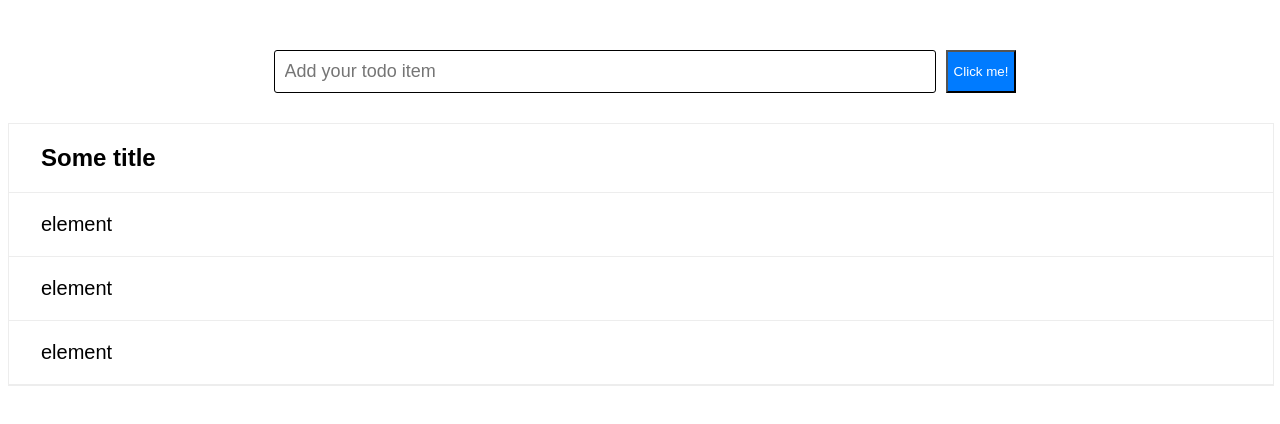
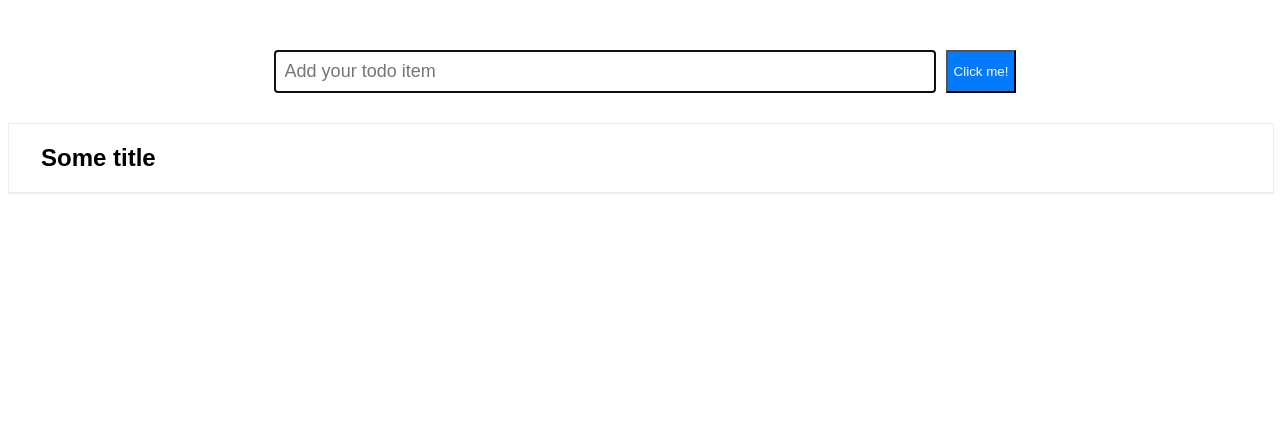
Before and after one commit to hohooio823/synthesis-test, a React (Create React App) app: page / in a window 1280 px wide. Shown: the top 424 px of the page. Built offline with nearby package versions, Linux system fonts and the light colour scheme.

Commit message:
feat: implement adding todo list items

```diff
--- a/src/App.tsx
+++ b/src/App.tsx
@@ -9,6 +9,21 @@ import List from './Components/List/List';
 
 
 class App extends Component {
+
+  state={
+    text:"",
+    todoList:[]
+  }
+
+  inputChangeHandler = (event:any)=>{
+    this.setState({text:event.target.value})
+  }
+
+  buttonClickHandler = ()=>{
+    this.setState({todoList:[...this.state.todoList,this.state.text]})
+    this.setState({text:""})
+  }
+
   render() {
     const Container = styled.div`
       display:flex;
@@ -19,10 +34,10 @@ class App extends Component {
     return (
       <div>
          <Container>
-            <Input placeholder={'Add your todo item'} />
-            <Button type="primary">Click me!</Button>
+            <Input placeholder={'Add your todo item'} value={this.state.text} onChange={this.inputChangeHandler}/>
+            <Button type="primary" onClick={this.buttonClickHandler}>Click me!</Button>
          </Container>
-         <List header="Some title" elements={["element1", "element2", "element3"]} />
+         <List header="Some title" elements={this.state.todoList} />
       </div>
     );
   }
--- a/src/Components/Input/Input.tsx
+++ b/src/Components/Input/Input.tsx
@@ -7,7 +7,7 @@ import  InputProps  from './InputProps';
 
 class Input extends Component<InputProps> {
   render() {
-    const placeholder = this.props.placeholder;
+    const {className, placeholder, value, onChange} = this.props;
 
     const Input = styled.input`
       width:50vw;
@@ -20,7 +20,7 @@ class Input extends Component<InputProps> {
         color: light gray;}
     `
     return (
-      <Input className={this.props.className} placeholder={placeholder} type="text" onChange={this.props.onChange} />
+      <Input className={className} placeholder={placeholder} value={value} type="text" autoFocus onChange={onChange} />
     );
   }
 }
--- a/src/Components/Input/InputProps.ts
+++ b/src/Components/Input/InputProps.ts
@@ -1,5 +1,6 @@
 export default interface InputProps {
     className?: string;
     placeholder: string;
-    onChange?: () => void;
+    value?: string;
+    onChange?: (event:any) => void;
 }
```
